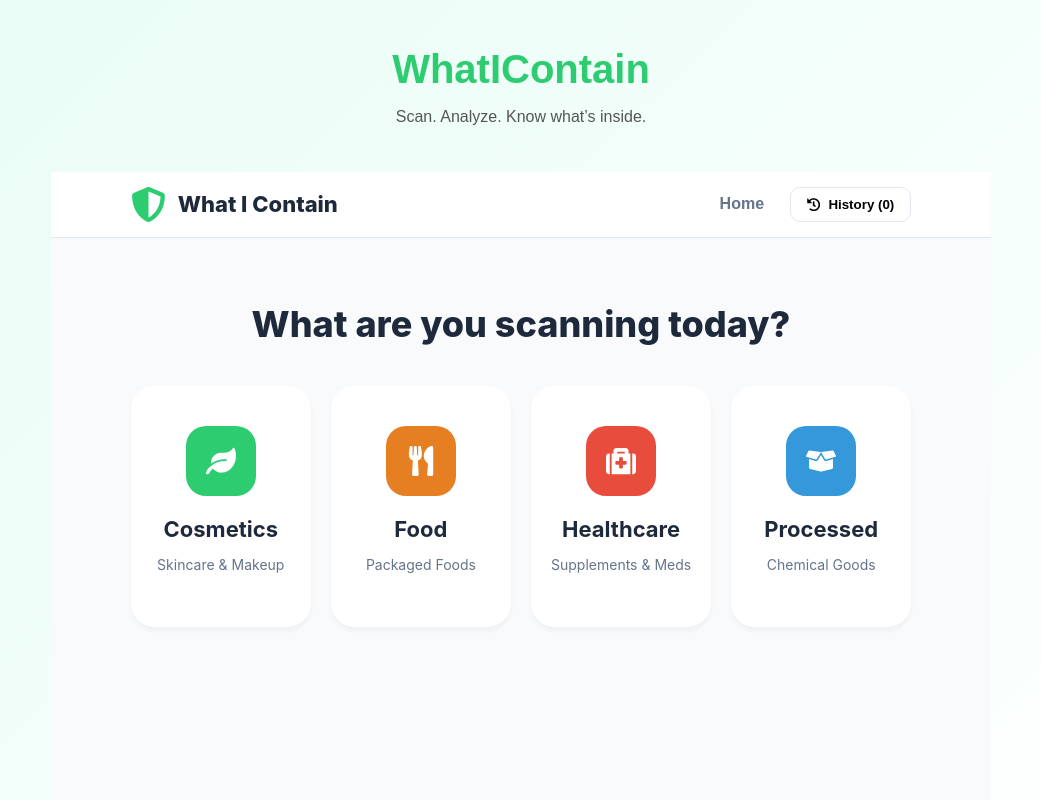
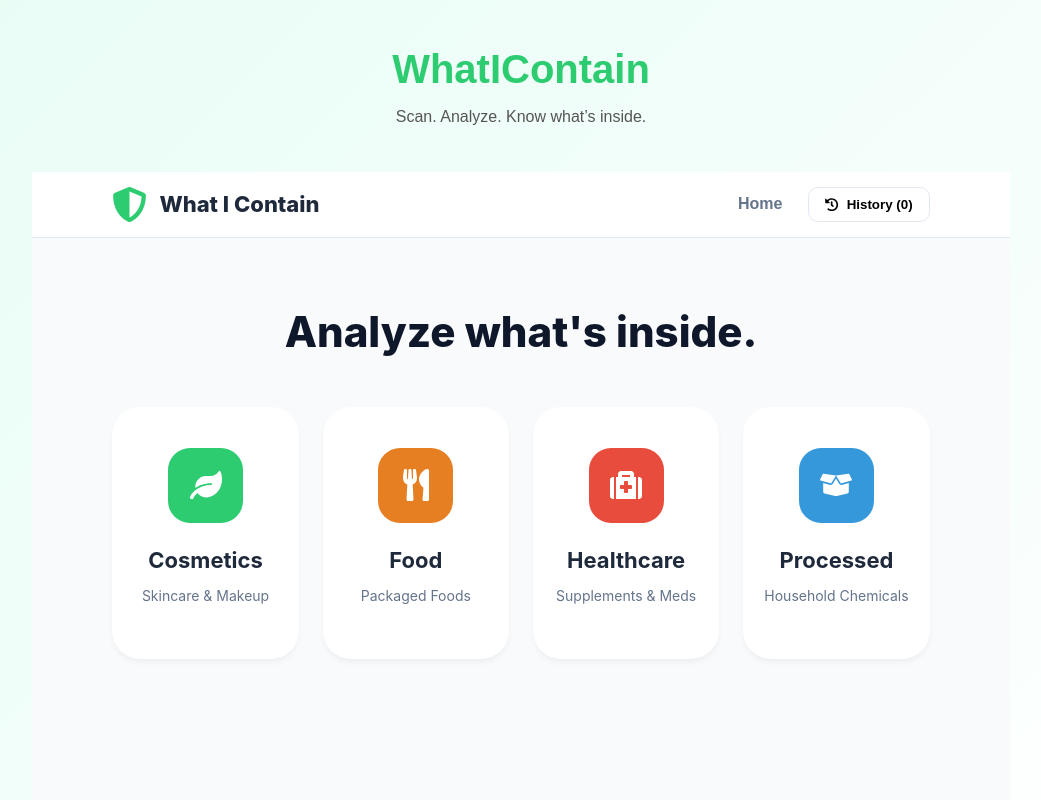
Before and after one commit to archanaram372-sh/WhatIContain, a React app in the folder frontend/: page / in a window 1280 px wide. Shown: the top 800 px of the page, without its empty margins (119-1160 px from the left). Built offline with nearby package versions, Linux system fonts and the light colour scheme; the HTML template or start-up script is replaced by a standard one.

Commit message:
Camera function improvised

```diff
--- a/frontend/src/pages/ScanPage.jsx
+++ b/frontend/src/pages/ScanPage.jsx
@@ -2,7 +2,7 @@ import { useState, useEffect, useRef } from "react";
 import {
   FaCloudUploadAlt, FaLeaf, FaUtensils, FaMedkit, FaBoxOpen,
   FaArrowLeft, FaHistory, FaTrash, FaExclamationTriangle,
-  FaCheckCircle, FaCamera, FaMicroscope, FaShieldAlt, FaInfoCircle, FaFileAlt
+  FaCheckCircle, FaCamera, FaMicroscope, FaShieldAlt, FaInfoCircle, FaFileAlt, FaSyncAlt
 } from "react-icons/fa";
 
 // IMPORTANT: Ensure ChatBot.jsx exists in the same directory
@@ -92,21 +92,35 @@ function ScanPage({ category, onBack, onSuccess }) {
   const [preview, setPreview] = useState(null);
   const [loading, setLoading] = useState(false);
   const [isCameraOpen, setIsCameraOpen] = useState(false);
+  const [facingMode, setFacingMode] = useState("environment");
   const videoRef = useRef(null);
   const canvasRef = useRef(null);
 
-  const startCamera = async () => {
+  const startCamera = async (mode = facingMode) => {
     setIsCameraOpen(true);
     try {
-        const stream = await navigator.mediaDevices.getUserMedia({ video: true });
+      if (videoRef.current?.srcObject) {
+        videoRef.current.srcObject.getTracks().forEach(track => track.stop());
+      }
+      const stream = await navigator.mediaDevices.getUserMedia({
+        video: { facingMode: mode }
+      });
       if (videoRef.current) videoRef.current.srcObject = stream;
     } catch (err) {
-        alert("Could not access camera. Check permissions.");
+      alert("Camera access denied. Please check site permissions.");
       setIsCameraOpen(false);
     }
   };
 
-  const capturePhoto = () => {
+  const toggleCamera = (e) => {
+    e.stopPropagation();
+    const newMode = facingMode === "user" ? "environment" : "user";
+    setFacingMode(newMode);
+    startCamera(newMode);
+  };
+
+  const capturePhoto = (e) => {
+    e.stopPropagation();
     const context = canvasRef.current.getContext("2d");
     context.drawImage(videoRef.current, 0, 0, 640, 480);
     canvasRef.current.toBlob((blob) => {
@@ -114,7 +128,7 @@ function ScanPage({ category, onBack, onSuccess }) {
       setSelectedFile(file);
       setPreview(URL.createObjectURL(file));
       stopCamera();
-    });
+    }, "image/jpeg");
   };
 
   const stopCamera = () => {
@@ -133,9 +147,10 @@ function ScanPage({ category, onBack, onSuccess }) {
     try {
       const response = await fetch("http://127.0.0.1:5000/analyze", { method: "POST", body: formData });
       const data = await response.json();
+      if (data.error) throw new Error(data.error);
       onSuccess(data);
     } catch (error) {
-      alert("Analysis failed. Please check backend connection.");
+      alert("Analysis failed: " + error.message);
     } finally {
       setLoading(false);
     }
@@ -152,23 +167,32 @@ function ScanPage({ category, onBack, onSuccess }) {
               {preview ? (
                 <img src={preview} alt="Preview" style={styles.fullPreview} />
               ) : (
+                <div style={{pointerEvents: 'none'}}>
                   <FaCloudUploadAlt size={80} color={category.color} />
+                  <p style={{color: '#64748b', marginTop: '10px'}}>Click to upload photo</p>
+                </div>
               )}
-              <input type="file" onChange={(e) => {
+              <input type="file" accept="image/*" onChange={(e) => {
                 if(e.target.files[0]) {
                     setSelectedFile(e.target.files[0]);
                     setPreview(URL.createObjectURL(e.target.files[0]));
                 }
               }} style={styles.fileInput} />
-              <div style={{marginTop: '20px'}}>
-                <button onClick={startCamera} style={styles.secondaryBtn}><FaCamera /> Use Camera</button>
+
+              <div style={{marginTop: '20px', position: 'relative', zIndex: 10}}>
+                <button onClick={(e) => { e.stopPropagation(); startCamera(); }} style={styles.secondaryBtn}>
+                  <FaCamera /> Use Live Camera
+                </button>
               </div>
             </div>
           ) : (
             <div style={styles.cameraBox}>
-              <video ref={videoRef} autoPlay style={styles.videoStream} />
-              <button onClick={capturePhoto} style={styles.captureBtn}>Capture Label</button>
-              <button onClick={stopCamera} style={styles.cancelBtn}>Cancel</button>
+              <video ref={videoRef} autoPlay playsInline style={styles.videoStream} />
+              <div style={styles.cameraControls}>
+                <button onClick={capturePhoto} style={styles.captureBtn}>Capture Photo</button>
+                <button onClick={toggleCamera} style={styles.switchBtn}><FaSyncAlt /> Flip Camera</button>
+                <button onClick={stopCamera} style={styles.cancelBtn}>Close Camera</button>
+              </div>
             </div>
           )}
         </div>
@@ -178,7 +202,7 @@ function ScanPage({ category, onBack, onSuccess }) {
           disabled={!selectedFile || loading}
           style={{...styles.mainDetectBtn, backgroundColor: selectedFile && !loading ? category.color : '#cbd5e0'}}
         >
-          {loading ? "🔬 AI Analysis in Progress..." : "Start Analysis"}
+          {loading ? "🔬 Analyzing Ingredients..." : "Start Analysis"}
         </button>
       </div>
     </div>
@@ -189,11 +213,10 @@ function ScanPage({ category, onBack, onSuccess }) {
 const ReportPage = ({ result, category, onBack }) => {
   if (!result) return null;
 
-  // Logic to determine colors based on the safety score
   const getRiskTheme = (score) => {
-    if (score >= 80) return { border: '#2ecc71', bg: '#dcfce7', text: '#15803d' }; // Green
-    if (score >= 50) return { border: '#f1c40f', bg: '#fef9c3', text: '#854d0e' }; // Yellow/Moderate
-    return { border: '#e74c3c', bg: '#fee2e2', text: '#b91c1c' }; // Red/High
+    if (score >= 80) return { border: '#2ecc71', bg: '#dcfce7', text: '#15803d' };
+    if (score >= 50) return { border: '#f1c40f', bg: '#fef9c3', text: '#854d0e' };
+    return { border: '#e74c3c', bg: '#fee2e2', text: '#b91c1c' };
   };
 
   const theme = getRiskTheme(result.safety_score);
@@ -202,7 +225,7 @@ const ReportPage = ({ result, category, onBack }) => {
     <div style={styles.fullReportContainer}>
       <div style={styles.reportHeader}>
         <button onClick={onBack} style={styles.backButton}><FaArrowLeft /> New Scan</button>
-        <h1 style={styles.laptopTitle}>Product Safety Report</h1>
+        <h1 style={styles.laptopTitle}>{category.title} Safety Report</h1>
       </div>
 
       <div style={styles.reportGrid}>
@@ -215,7 +238,7 @@ const ReportPage = ({ result, category, onBack }) => {
             </div>
           </div>
           <div style={styles.alertBox}>
-            <h3><FaExclamationTriangle color="#e11d48" /> Demographic Alert</h3>
+            <h3 style={{display: 'flex', alignItems: 'center', gap: '8px'}}><FaExclamationTriangle color="#e11d48" /> Demographic Alert</h3>
             <p><strong>Avoid if:</strong> {result.not_recommended_for.join(", ")}</p>
             <p style={styles.smallReason}>{result.demographic_reasons}</p>
           </div>
@@ -223,11 +246,14 @@ const ReportPage = ({ result, category, onBack }) => {
 
         <div style={styles.reportMain}>
           <div style={styles.ingredientSection}>
-            <h3><FaMicroscope /> Ingredient Deep-Dive</h3>
+            <h3 style={{display: 'flex', alignItems: 'center', gap: '8px'}}><FaMicroscope /> Ingredient Deep-Dive</h3>
             <div style={styles.riskGrid}>
               <div style={styles.riskColumn}>
                 <h4 style={{color: '#e11d48'}}>Flagged (High Risk)</h4>
-                {result.high_risk_ingredients.map(i => <div key={i} style={styles.ingTagRed}>{i}</div>)}
+                {result.high_risk_ingredients.length > 0 ?
+                  result.high_risk_ingredients.map(i => <div key={i} style={styles.ingTagRed}>{i}</div>) :
+                  <p style={{fontSize: '13px', color: '#94a3b8'}}>No harmful ingredients flagged.</p>
+                }
               </div>
               <div style={styles.riskColumn}>
                 <h4 style={{color: '#059669'}}>Safe / Low Risk</h4>
@@ -236,13 +262,15 @@ const ReportPage = ({ result, category, onBack }) => {
             </div>
           </div>
           <div style={styles.alternativesSection}>
-            <h3><FaCheckCircle color="#059669" /> Safer Alternatives</h3>
+            <h3 style={{display: 'flex', alignItems: 'center', gap: '8px', color: '#166534'}}><FaCheckCircle /> Safer Alternatives</h3>
             <div style={styles.altGrid}>
               {result.safer_alternatives.map((alt, i) => (
                 <div key={i} style={styles.altCardFull}>
-                  <FaShieldAlt size={24} color="#059669" />
-                  <strong>{alt.product_name}</strong>
-                  <p style={{fontSize: '14px', color: '#64748b', marginTop: '5px'}}>{alt.why_better}</p>
+                  <FaShieldAlt size={20} color="#059669" />
+                  <div style={{marginTop: '10px'}}>
+                    <strong style={{fontSize: '15px'}}>{alt.product_name}</strong>
+                    <p style={{fontSize: '13px', color: '#64748b', marginTop: '4px'}}>{alt.why_better}</p>
+                  </div>
                 </div>
               ))}
             </div>
@@ -260,12 +288,12 @@ const Dashboard = ({ onSelect }) => {
     { id: "cosmetics", title: "Cosmetics", icon: <FaLeaf />, color: "#2ecc71", desc: "Skincare & Makeup" },
     { id: "food", title: "Food", icon: <FaUtensils />, color: "#e67e22", desc: "Packaged Foods" },
     { id: "healthcare", title: "Healthcare", icon: <FaMedkit />, color: "#e74c3c", desc: "Supplements & Meds" },
-    { id: "processed", title: "Processed", icon: <FaBoxOpen />, color: "#3498db", desc: "Chemical Goods" },
+    { id: "processed", title: "Processed", icon: <FaBoxOpen />, color: "#3498db", desc: "Household Chemicals" },
   ];
 
   return (
     <div style={styles.dashboardWrapper}>
-      <h1 style={styles.heroText}>What are you scanning today?</h1>
+      <h1 style={styles.heroText}>Analyze what's inside.</h1>
       <div style={styles.laptopGrid}>
         {categories.map((cat) => (
           <div key={cat.id} style={styles.megaCard} onClick={() => onSelect(cat)}>
@@ -283,21 +311,26 @@ const HistoryPage = ({ history, onBack, onView, onClear }) => (
   <div style={styles.centerContainer}>
     <div style={styles.headerRow}>
       <button onClick={onBack} style={styles.backButton}><FaArrowLeft /> Back</button>
-      <button onClick={onClear} style={styles.clearBtn}><FaTrash /> Clear All</button>
+      {history.length > 0 && <button onClick={onClear} style={styles.clearBtn}><FaTrash /> Clear All</button>}
     </div>
-    <h1 style={styles.sectionTitle}>Recent Scans</h1>
+    <h1 style={styles.sectionTitle}>Scan History</h1>
     <div style={styles.historyList}>
-      {history.length === 0 && <p style={{textAlign: 'center', color: '#94a3b8'}}>No history found.</p>}
-      {history.map((item, index) => (
+      {history.length === 0 ? (
+        <div style={{textAlign: 'center', padding: '40px', backgroundColor: 'white', borderRadius: '20px'}}>
+          <p style={{color: '#94a3b8'}}>No history found yet. Start scanning products!</p>
+        </div>
+      ) : (
+        history.map((item, index) => (
           <div key={index} style={styles.historyItem} onClick={() => onView(item)}>
             <div style={{...styles.statusDot, backgroundColor: item.score >= 80 ? '#2ecc71' : item.score >= 50 ? '#f1c40f' : '#e74c3c'}} />
             <div style={{flex: 1}}>
-            <h4 style={{margin: 0}}>{item.categoryName} Analysis</h4>
-            <small>{item.date} • Score: {item.score}</small>
+              <h4 style={{margin: 0}}>{item.categoryName}</h4>
+              <small style={{color: '#64748b'}}>{item.date} • Safety Score: {item.score}</small>
             </div>
             <FaFileAlt color="#cbd5e0" size={20} />
           </div>
-      ))}
+        ))
+      )}
     </div>
   </div>
 );
@@ -310,45 +343,48 @@ const styles = {
   navHistoryBtn: { padding: '8px 16px', borderRadius: '10px', border: '1px solid #e2e8f0', background: 'white', fontWeight: '600', cursor: 'pointer', display: 'flex', alignItems: 'center', gap: '8px' },
   mainContent: { padding: '40px 80px' },
   centerContainer: { maxWidth: '800px', margin: '0 auto' },
-  heroText: { fontSize: '36px', textAlign: 'center', marginBottom: '40px', fontWeight: '800' },
-  laptopGrid: { display: 'grid', gridTemplateColumns: 'repeat(4, 1fr)', gap: '20px' },
-  megaCard: { backgroundColor: 'white', padding: '40px 20px', borderRadius: '24px', textAlign: 'center', cursor: 'pointer', transition: 'all 0.3s ease', boxShadow: '0 4px 6px -1px rgba(0,0,0,0.05)' },
-  megaIcon: { width: '70px', height: '70px', borderRadius: '20px', display: 'flex', alignItems: 'center', justifyContent: 'center', color: 'white', fontSize: '30px', margin: '0 auto 20px' },
-  scanCard: { backgroundColor: 'white', padding: '40px', borderRadius: '24px', textAlign: 'center', boxShadow: '0 10px 15px -3px rgba(0,0,0,0.1)' },
+  heroText: { fontSize: '42px', textAlign: 'center', marginBottom: '50px', fontWeight: '800', color: '#0f172a' },
+  laptopGrid: { display: 'grid', gridTemplateColumns: 'repeat(4, 1fr)', gap: '24px' },
+  megaCard: { backgroundColor: 'white', padding: '40px 20px', borderRadius: '28px', textAlign: 'center', cursor: 'pointer', transition: 'transform 0.2s ease', boxShadow: '0 4px 6px -1px rgba(0,0,0,0.05)', border: '1px solid transparent' },
+  megaIcon: { width: '75px', height: '75px', borderRadius: '22px', display: 'flex', alignItems: 'center', justifyContent: 'center', color: 'white', fontSize: '32px', margin: '0 auto 24px' },
+  scanCard: { backgroundColor: 'white', padding: '40px', borderRadius: '28px', textAlign: 'center', boxShadow: '0 15px 30px -5px rgba(0,0,0,0.05)' },
   uploadSection: { margin: '20px 0' },
-  dropZone: { border: '2px dashed #cbd5e0', padding: '40px', borderRadius: '20px', backgroundColor: '#f8fafc', position: 'relative' },
-  fullPreview: { maxWidth: '100%', maxHeight: '250px', borderRadius: '12px', marginBottom: '15px' },
-  cameraBox: { backgroundColor: '#000', borderRadius: '20px', overflow: 'hidden', padding: '10px' },
-  videoStream: { width: '100%', borderRadius: '12px' },
-  captureBtn: { width: '100%', padding: '12px', backgroundColor: '#2ecc71', color: 'white', border: 'none', borderRadius: '10px', marginTop: '10px', fontWeight: 'bold', cursor: 'pointer' },
-  cancelBtn: { background: 'none', color: 'white', border: 'none', marginTop: '10px', cursor: 'pointer', opacity: 0.8 },
-  mainDetectBtn: { width: '100%', padding: '18px', borderRadius: '14px', border: 'none', color: 'white', fontSize: '18px', fontWeight: '700', cursor: 'pointer' },
-  secondaryBtn: { padding: '10px 20px', borderRadius: '10px', border: '1px solid #cbd5e0', background: 'white', cursor: 'pointer', fontWeight: '600', display: 'flex', alignItems: 'center', gap: '8px', margin: '0 auto' },
+  dropZone: { border: '2px dashed #cbd5e0', padding: '50px 30px', borderRadius: '24px', backgroundColor: '#f8fafc', position: 'relative' },
+  fullPreview: { maxWidth: '100%', maxHeight: '300px', borderRadius: '16px', marginBottom: '15px', objectFit: 'contain' },
+  cameraBox: { backgroundColor: '#000', borderRadius: '24px', overflow: 'hidden', display: 'flex', flexDirection: 'column' },
+  videoStream: { width: '100%', height: 'auto', backgroundColor: '#000' },
+  cameraControls: { display: 'flex', flexDirection: 'column', gap: '12px', padding: '20px', backgroundColor: '#0f172a' },
+  captureBtn: { width: '100%', padding: '16px', backgroundColor: '#2ecc71', color: 'white', border: 'none', borderRadius: '12px', fontWeight: 'bold', cursor: 'pointer', fontSize: '16px' },
+  switchBtn: { width: '100%', padding: '12px', backgroundColor: 'rgba(255,255,255,0.1)', color: 'white', border: '1px solid rgba(255,255,255,0.2)', borderRadius: '12px', cursor: 'pointer', display: 'flex', alignItems: 'center', justifyContent: 'center', gap: '8px' },
+  cancelBtn: { background: 'none', color: 'rgba(255,255,255,0.6)', border: 'none', padding: '5px', cursor: 'pointer', fontSize: '14px' },
+  mainDetectBtn: { width: '100%', padding: '20px', borderRadius: '16px', border: 'none', color: 'white', fontSize: '18px', fontWeight: '700', cursor: 'pointer', transition: 'opacity 0.2s' },
+  secondaryBtn: { padding: '12px 24px', borderRadius: '12px', border: '1px solid #e2e8f0', background: 'white', cursor: 'pointer', fontWeight: '600', display: 'flex', alignItems: 'center', gap: '10px', margin: '0 auto', boxShadow: '0 2px 4px rgba(0,0,0,0.05)' },
   fullReportContainer: { maxWidth: '1100px', margin: '0 auto' },
   reportHeader: { display: 'flex', alignItems: 'center', gap: '20px', marginBottom: '30px' },
-  laptopTitle: { fontSize: '28px', fontWeight: '800' },
-  reportGrid: { display: 'grid', gridTemplateColumns: '350px 1fr', gap: '30px' },
-  reportSide: { display: 'flex', flexDirection: 'column', gap: '20px' },
-  scoreCardLarge: { backgroundColor: 'white', padding: '40px', borderRadius: '24px', textAlign: 'center', border: '6px solid', boxShadow: '0 4px 6px rgba(0,0,0,0.02)' },
-  hugeScore: { fontSize: '80px', fontWeight: '900', display: 'block', lineHeight: 1 },
-  riskBadge: { display: 'inline-block', padding: '6px 16px', borderRadius: '20px', fontWeight: 'bold', marginTop: '15px', fontSize: '14px' },
-  alertBox: { backgroundColor: '#fff1f2', padding: '25px', borderRadius: '20px', border: '1px solid #fecdd3' },
-  smallReason: { fontSize: '13px', color: '#991b1b', marginTop: '8px', fontStyle: 'italic' },
-  reportMain: { display: 'flex', flexDirection: 'column', gap: '20px' },
-  ingredientSection: { backgroundColor: 'white', padding: '30px', borderRadius: '24px', boxShadow: '0 4px 6px rgba(0,0,0,0.02)' },
-  riskGrid: { display: 'grid', gridTemplateColumns: '1fr 1fr', gap: '20px', marginTop: '15px' },
-  ingTagRed: { padding: '10px', backgroundColor: '#fef2f2', color: '#991b1b', borderRadius: '10px', marginBottom: '8px', borderLeft: '4px solid #ef4444', fontSize: '14px' },
-  ingTagGreen: { padding: '10px', backgroundColor: '#f0fdf4', color: '#166534', borderRadius: '10px', marginBottom: '8px', borderLeft: '4px solid #22c55e', fontSize: '14px' },
-  alternativesSection: { backgroundColor: '#f0fdf4', padding: '30px', borderRadius: '24px', border: '1px solid #bbf7d0' },
-  altGrid: { display: 'grid', gridTemplateColumns: '1fr 1fr', gap: '15px', marginTop: '15px' },
-  altCardFull: { backgroundColor: 'white', padding: '20px', borderRadius: '16px', boxShadow: '0 2px 4px rgba(0,0,0,0.03)' },
-  backButton: { background: 'none', border: 'none', color: '#64748b', fontWeight: '700', cursor: 'pointer', display: 'flex', alignItems: 'center', gap: '6px', fontSize: '14px' },
-  historyItem: { backgroundColor: 'white', padding: '15px', borderRadius: '16px', marginBottom: '10px', display: 'flex', alignItems: 'center', gap: '15px', cursor: 'pointer', border: '1px solid #e2e8f0' },
-  statusDot: { width: '10px', height: '10px', borderRadius: '50%' },
-  headerRow: { display: 'flex', justifyContent: 'space-between', alignItems: 'center', marginBottom: '20px' },
-  clearBtn: { border: 'none', background: 'none', color: '#e11d48', cursor: 'pointer', fontWeight: 'bold', fontSize: '14px' },
-  fileInput: { position: 'absolute', top: 0, left: 0, width: '100%', height: '100%', opacity: 0, cursor: 'pointer' },
-  sectionTitle: { fontSize: '24px', fontWeight: '800', marginBottom: '20px' }
+  laptopTitle: { fontSize: '32px', fontWeight: '800' },
+  reportGrid: { display: 'grid', gridTemplateColumns: '360px 1fr', gap: '32px' },
+  reportSide: { display: 'flex', flexDirection: 'column', gap: '24px' },
+  scoreCardLarge: { backgroundColor: 'white', padding: '50px 30px', borderRadius: '28px', textAlign: 'center', border: '8px solid', boxShadow: '0 4px 12px rgba(0,0,0,0.03)' },
+  hugeScore: { fontSize: '90px', fontWeight: '900', display: 'block', lineHeight: 1 },
+  riskBadge: { display: 'inline-block', padding: '8px 20px', borderRadius: '24px', fontWeight: 'bold', marginTop: '20px', fontSize: '15px' },
+  alertBox: { backgroundColor: '#fff1f2', padding: '30px', borderRadius: '28px', border: '1px solid #fecdd3' },
+  smallReason: { fontSize: '14px', color: '#991b1b', marginTop: '10px', fontStyle: 'italic', lineHeight: '1.5' },
+  reportMain: { display: 'flex', flexDirection: 'column', gap: '24px' },
+  ingredientSection: { backgroundColor: 'white', padding: '35px', borderRadius: '28px', boxShadow: '0 4px 6px rgba(0,0,0,0.02)' },
+  riskGrid: { display: 'grid', gridTemplateColumns: '1fr 1fr', gap: '24px', marginTop: '20px' },
+  riskColumn: { display: 'flex', flexDirection: 'column', gap: '10px' },
+  ingTagRed: { padding: '12px 16px', backgroundColor: '#fef2f2', color: '#991b1b', borderRadius: '12px', borderLeft: '5px solid #ef4444', fontSize: '14px', fontWeight: '500' },
+  ingTagGreen: { padding: '12px 16px', backgroundColor: '#f0fdf4', color: '#166534', borderRadius: '12px', borderLeft: '5px solid #22c55e', fontSize: '14px', fontWeight: '500' },
+  alternativesSection: { backgroundColor: '#f0fdf4', padding: '35px', borderRadius: '28px', border: '1px solid #bbf7d0' },
+  altGrid: { display: 'grid', gridTemplateColumns: '1fr 1fr', gap: '20px', marginTop: '20px' },
+  altCardFull: { backgroundColor: 'white', padding: '24px', borderRadius: '20px', display: 'flex', alignItems: 'flex-start', gap: '15px', boxShadow: '0 2px 8px rgba(0,0,0,0.04)' },
+  backButton: { background: 'none', border: 'none', color: '#64748b', fontWeight: '700', cursor: 'pointer', display: 'flex', alignItems: 'center', gap: '8px', fontSize: '15px' },
+  historyItem: { backgroundColor: 'white', padding: '20px', borderRadius: '20px', marginBottom: '12px', display: 'flex', alignItems: 'center', gap: '20px', cursor: 'pointer', border: '1px solid #e2e8f0', transition: 'border-color 0.2s' },
+  statusDot: { width: '12px', height: '12px', borderRadius: '50%' },
+  headerRow: { display: 'flex', justifyContent: 'space-between', alignItems: 'center', marginBottom: '24px' },
+  clearBtn: { border: 'none', background: 'none', color: '#e11d48', cursor: 'pointer', fontWeight: 'bold', fontSize: '15px' },
+  fileInput: { position: 'absolute', top: 0, left: 0, width: '100%', height: '100%', opacity: 0, cursor: 'pointer', zIndex: 1 },
+  sectionTitle: { fontSize: '28px', fontWeight: '800', marginBottom: '25px' }
 };
 
 export default App;
```
Lines whose indentation alone changed are shown as unchanged.
